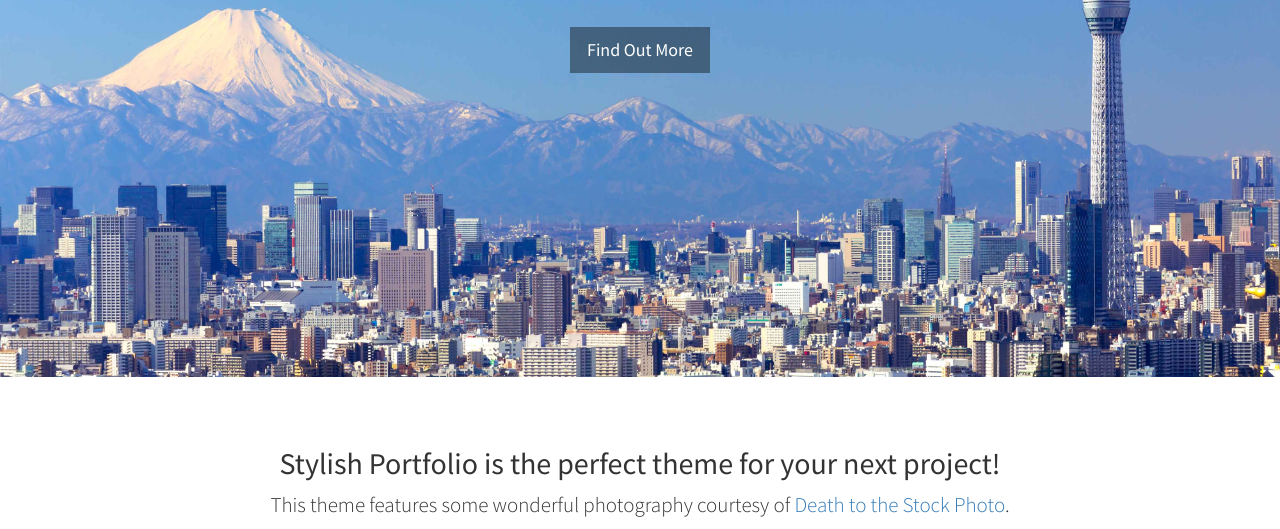
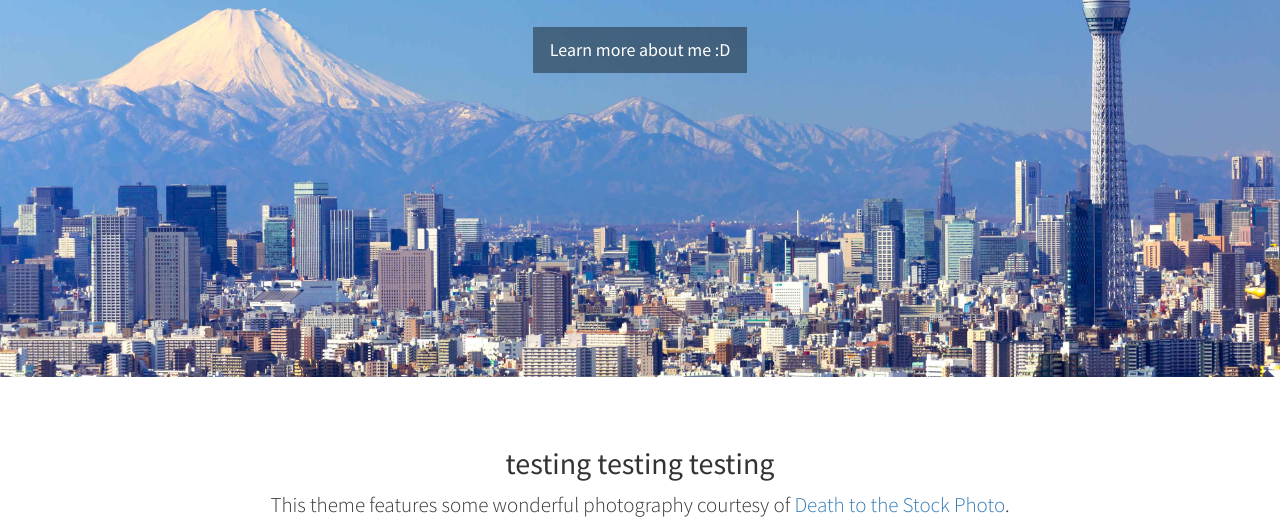
Before and after one commit to awickesfsu/awickesfsu.github.io, a plain HTML site: page index.html in a window 1280 px wide. Shown: the part 423-952 px from the top of the page. Drawn offline with Linux system fonts and the light colour scheme.

Commit message:
commit new background4

```diff
--- a/index.html
+++ b/index.html
@@ -64,7 +64,7 @@
             <h1>Akira Wickes </h1>
             <h3>Hire me. I'm cool <3 </h3>
             <br>
-            <a href="#about" class="btn btn-dark btn-lg">Find Out More</a>
+            <a href="#about" class="btn btn-dark btn-lg">Learn more about me :D</a>
         </div>
     </header>
 
@@ -73,7 +73,7 @@
         <div class="container">
             <div class="row">
                 <div class="col-lg-12 text-center">
-                    <h2>Stylish Portfolio is the perfect theme for your next project!</h2>
+                    <h2>testing testing testing</h2>
                     <p class="lead">This theme features some wonderful photography courtesy of <a target="_blank" href="http://join.deathtothestockphoto.com/">Death to the Stock Photo</a>.</p>
                 </div>
             </div>
```
